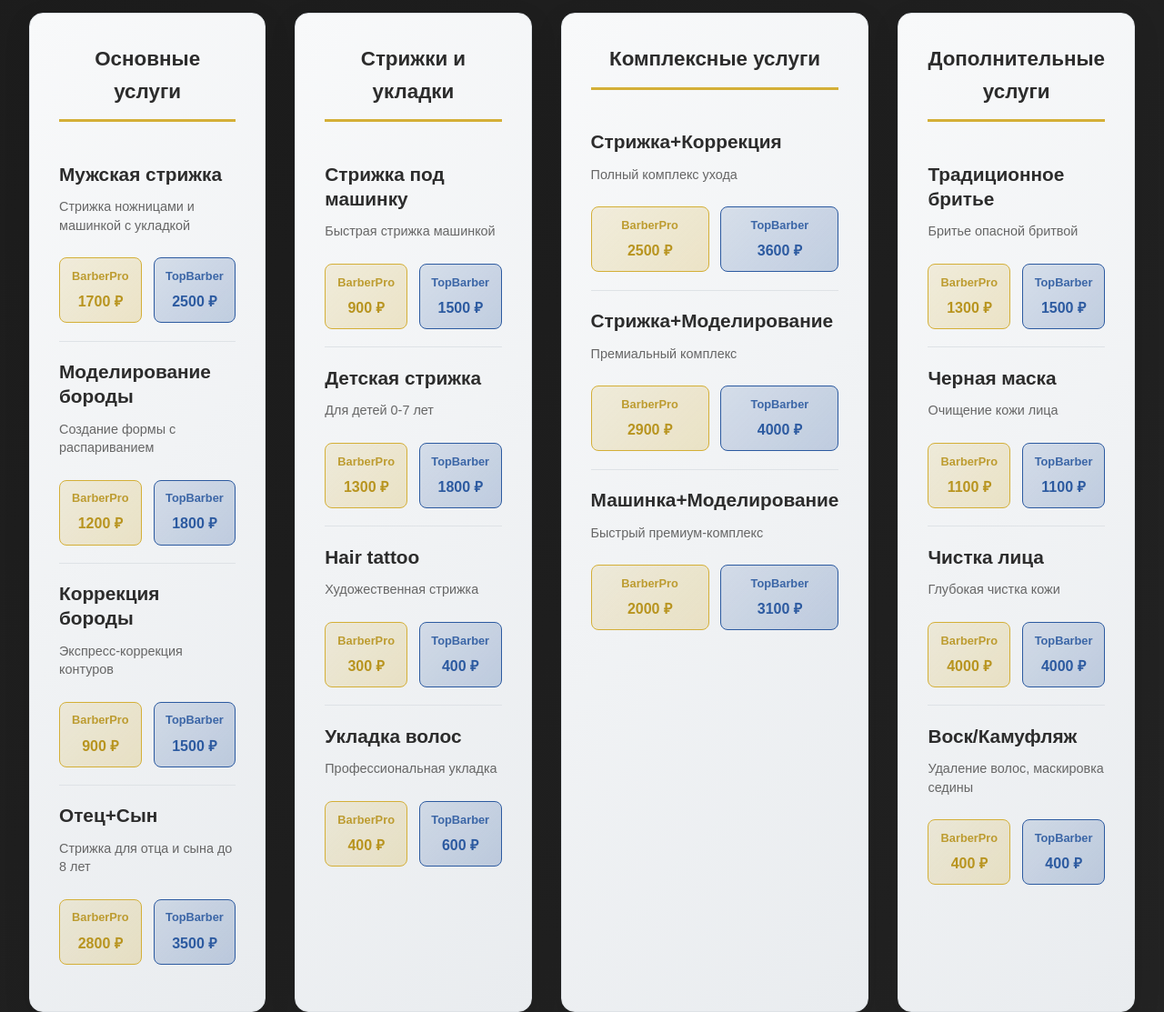
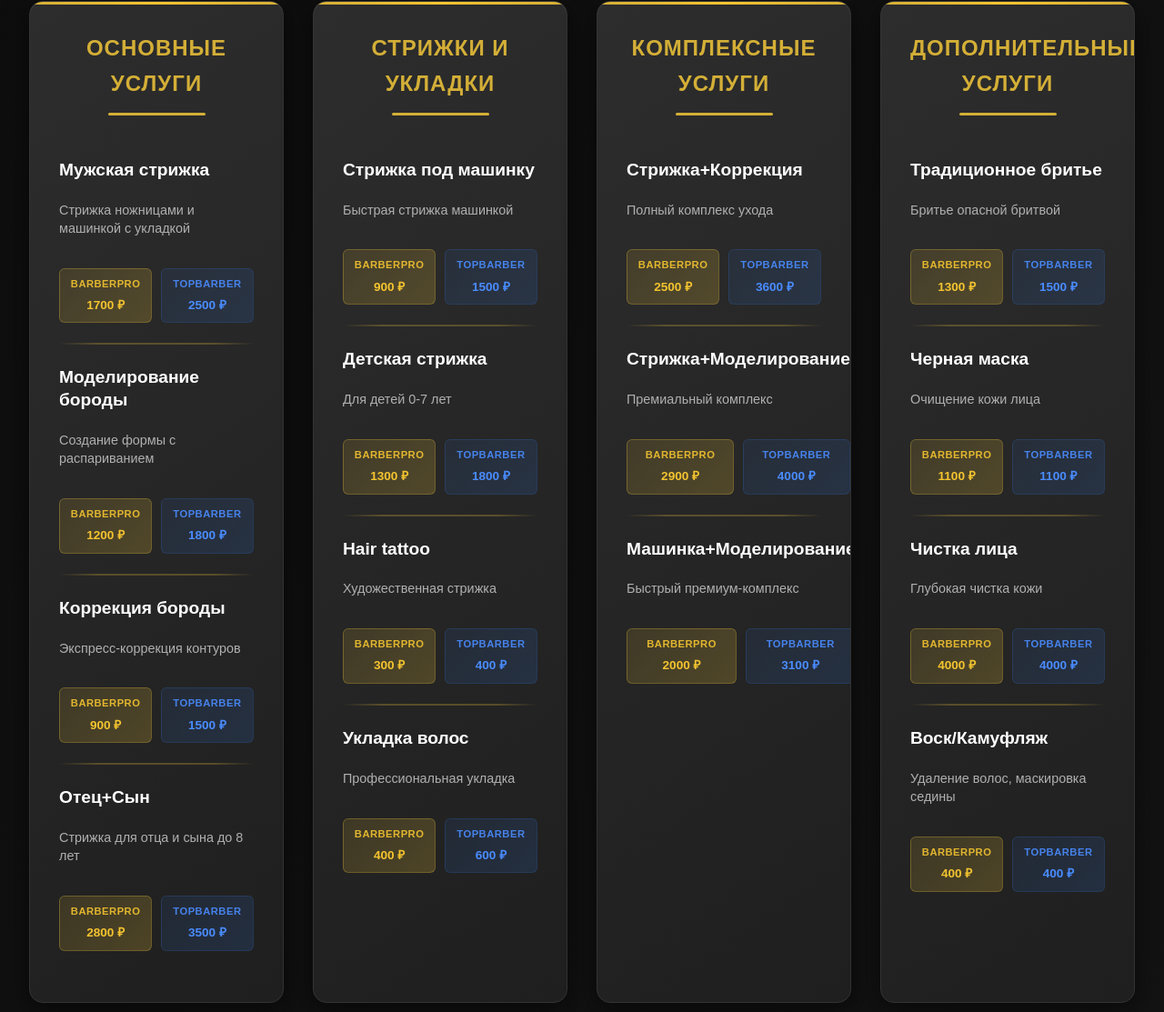
Before and after one commit to nikjobs7500-dev/barb-shop, a plain HTML site: page index.html in a window 1280 px wide. Shown: the part 795-1908 px from the top of the page at 91% size. Drawn offline with Linux system fonts and the light colour scheme.

Commit message:
index.html

```diff
--- a/index.html
+++ b/index.html
@@ -1,6 +1,4 @@
 <!DOCTYPE html>
-<html lang="ru">
-<head><!DOCTYPE html>
 <html lang="ru">
 <head>
     <meta charset="UTF-8">
@@ -16,8 +14,8 @@
         body {
             font-family: 'Arial', sans-serif;
             line-height: 1.6;
-            background: linear-gradient(135deg, #1a1a1a 0%, #2d2d2d 100%);
-            color: #333;
+            background: linear-gradient(135deg, #0c0c0c 0%, #1a1a1a 100%);
+            color: #e0e0e0;
         }
 
         /* Header */
@@ -123,14 +121,14 @@
         .section-title {
             text-align: center;
             color: #d4af37;
-            font-size: 3rem;
+            font-size: 2.5rem;
             margin-bottom: 3rem;
             text-transform: uppercase;
-            letter-spacing: 3px;
+            letter-spacing: 2px;
             font-weight: 700;
         }
 
-        /* Services - Unified Design for Desktop and Mobile */
+        /* Services - Новый дизайн */
         .services-grid {
             display: grid;
             grid-template-columns: repeat(4, 1fr);
@@ -139,111 +137,189 @@
         }
 
         .service-category {
-            background: linear-gradient(135deg, #f8f9fa 0%, #e9ecef 100%);
+            background: linear-gradient(145deg, #2d2d2d, #1f1f1f);
             border-radius: 15px;
             padding: 2rem;
-            box-shadow: 0 10px 30px rgba(0,0,0,0.1);
-            transition: transform 0.3s ease;
-            border: 1px solid #dee2e6;
+            box-shadow:
+                0 10px 30px rgba(0,0,0,0.5),
+                inset 0 1px 0 rgba(255,255,255,0.1);
+            transition: all 0.3s ease;
+            border: 1px solid #333;
+            position: relative;
+            overflow: hidden;
+        }
+
+        .service-category::before {
+            content: '';
+            position: absolute;
+            top: 0;
+            left: 0;
+            right: 0;
+            height: 3px;
+            background: linear-gradient(90deg, #d4af37, #f4c430, #d4af37);
         }
 
         .service-category:hover {
             transform: translateY(-5px);
+            box-shadow:
+                0 15px 35px rgba(0,0,0,0.6),
+                0 0 0 1px rgba(212, 175, 55, 0.2);
         }
 
         .category-title {
-            color: #2c2c2c;
-            font-size: 1.4rem;
+            color: #d4af37;
+            font-size: 1.5rem;
             margin-bottom: 1.5rem;
             text-align: center;
-            border-bottom: 3px solid #d4af37;
-            padding-bottom: 0.8rem;
             font-weight: 700;
+            text-transform: uppercase;
+            letter-spacing: 1px;
+            position: relative;
+            padding-bottom: 1rem;
+        }
+
+        .category-title::after {
+            content: '';
+            position: absolute;
+            bottom: 0;
+            left: 25%;
+            right: 25%;
+            height: 3px;
+            background: #d4af37;
+            border-radius: 2px;
         }
 
         .service-item {
             display: grid;
             grid-template-columns: 1fr;
             gap: 0.8rem;
-            padding: 1.2rem 0;
-            border-bottom: 1px solid #dee2e6;
+            padding: 1.5rem 0;
+            position: relative;
         }
 
-        .service-item:last-child {
-            border-bottom: none;
+        .service-item::after {
+            content: '';
+            position: absolute;
+            bottom: 0;
+            left: 0;
+            right: 0;
+            height: 2px;
+            background: linear-gradient(90deg,
+                transparent 0%,
+                #d4af37 20%,
+                #d4af37 80%,
+                transparent 100%);
+            opacity: 0.3;
+        }
+
+        .service-item:last-child::after {
+            display: none;
         }
 
         .service-name {
             font-weight: bold;
-            color: #2c2c2c;
-            font-size: 1.3rem;
+            color: #ffffff;
+            font-size: 1.2rem;
             line-height: 1.3;
+            margin-bottom: 0.5rem;
         }
 
         .service-description {
-            color: #666;
+            color: #b0b0b0;
             font-size: 0.9rem;
             line-height: 1.4;
+            margin-bottom: 0.8rem;
         }
 
         .prices {
             display: grid;
             grid-template-columns: 1fr 1fr;
-            gap: 0.8rem;
-            margin-top: 0.8rem;
+            gap: 0.6rem;
+            margin-top: 0.5rem;
         }
 
         .price-item {
             text-align: center;
-            padding: 0.6rem;
-            border-radius: 8px;
+            padding: 0.5rem 0.3rem;
+            border-radius: 6px;
             font-weight: bold;
-            font-size: 1rem;
+            position: relative;
+            overflow: hidden;
+            transition: all 0.3s ease;
+            min-width: 0;
+        }
+
+        .price-item:hover {
+            transform: scale(1.03);
         }
 
         .price-barberpro {
             background: linear-gradient(135deg, rgba(212, 175, 55, 0.15), rgba(212, 175, 55, 0.25));
-            color: #b8941f;
-            border: 1px solid #d4af37;
+            color: #f4c430;
+            border: 1px solid rgba(212, 175, 55, 0.3);
         }
 
         .price-topbarber {
             background: linear-gradient(135deg, rgba(44, 90, 160, 0.15), rgba(44, 90, 160, 0.25));
-            color: #2c5aa0;
-            border: 1px solid #2c5aa0;
+            color: #4a8cff;
+            border: 1px solid rgba(44, 90, 160, 0.3);
         }
 
         .price-label {
-            font-size: 0.8rem;
+            font-size: 0.7rem;
             opacity: 0.9;
-            margin-bottom: 0.3rem;
+            margin-bottom: 0.2rem;
             font-weight: 600;
+            text-transform: uppercase;
+            letter-spacing: 0.5px;
         }
 
-        /* Specialists */
+        .price-amount {
+            font-size: 0.85rem;
+            font-weight: 700;
+        }
+
+        /* Specialists - Новый дизайн в том же стиле */
         .specialists-grid {
             display: grid;
-            grid-template-columns: repeat(auto-fit, minmax(320px, 1fr));
+            grid-template-columns: repeat(3, 1fr);
             gap: 2rem;
             margin-top: 2rem;
         }
 
         .specialist-card {
-            background: linear-gradient(135deg, #f8f9fa 0%, #e9ecef 100%);
+            background: linear-gradient(145deg, #2d2d2d, #1f1f1f);
+            border-radius: 15px;
             padding: 2.5rem;
-            border-radius: 15px;
-            box-shadow: 0 10px 30px rgba(0,0,0,0.1);
+            box-shadow:
+                0 10px 30px rgba(0,0,0,0.5),
+                inset 0 1px 0 rgba(255,255,255,0.1);
+            transition: all 0.3s ease;
+            border: 1px solid #333;
+            position: relative;
+            overflow: hidden;
             text-align: center;
-            transition: transform 0.3s ease;
-            border: 1px solid #dee2e6;
+        }
+
+        .specialist-card::before {
+            content: '';
+            position: absolute;
+            top: 0;
+            left: 0;
+            right: 0;
+            height: 3px;
+            background: linear-gradient(90deg, #d4af37, #f4c430, #d4af37);
         }
 
         .specialist-card:hover {
             transform: translateY(-5px);
+            box-shadow:
+                0 15px 35px rgba(0,0,0,0.6),
+                0 0 0 1px rgba(212, 175, 55, 0.2);
         }
 
         .specialist-name {
-            color: #2c2c2c;
+            color: #ffffff;
             font-size: 1.6rem;
             margin-bottom: 0.5rem;
             font-weight: bold;
@@ -254,10 +330,22 @@
             font-weight: 600;
             margin-bottom: 1.5rem;
             font-size: 1.2rem;
+            position: relative;
+            padding-bottom: 1rem;
+        }
+
+        .specialist-role::after {
+            content: '';
+            position: absolute;
+            bottom: 0;
+            left: 30%;
+            right: 30%;
+            height: 2px;
+            background: #d4af37;
         }
 
         .specialist-description {
-            color: #666;
+            color: #b0b0b0;
             line-height: 1.7;
             text-align: left;
             font-size: 1rem;
@@ -293,6 +381,7 @@
             padding-left: 2.5rem;
             position: relative;
             font-size: 1.1rem;
+            color: #e0e0e0;
         }
 
         .features li:before {
@@ -309,7 +398,7 @@
             padding: 2rem;
             background: linear-gradient(135deg, rgba(212, 175, 55, 0.1), rgba(212, 175, 55, 0.05));
             border-radius: 15px;
-            border: 2px solid rgba(212, 175, 55, 0.3);
+            border: 1px solid rgba(212, 175, 55, 0.3);
         }
 
         .promo-section h4 {
@@ -323,11 +412,11 @@
             display: grid;
             grid-template-columns: 1fr 1fr;
             gap: 4rem;
-            background: linear-gradient(135deg, #f8f9fa 0%, #e9ecef 100%);
+            background: linear-gradient(145deg, #2d2d2d, #1f1f1f);
             padding: 3rem;
-            border-radius: 20px;
-            box-shadow: 0 15px 40px rgba(0,0,0,0.1);
-            border: 1px solid #dee2e6;
+            border-radius: 15px;
+            box-shadow: 0 10px 30px rgba(0,0,0,0.5);
+            border: 1px solid #333;
         }
 
         .contact-info h3 {
@@ -440,23 +529,18 @@
             .services-grid {
                 grid-template-columns: repeat(2, 1fr);
             }
+
+            .specialists-grid {
+                grid-template-columns: repeat(2, 1fr);
+            }
         }
 
         @media (max-width: 768px) {
-            .hero h1 {
-                font-size: 3rem;
-                letter-spacing: 3px;
+            .services-grid {
+                grid-template-columns: 1fr;
             }
 
-            .hero p {
-                font-size: 1.2rem;
-            }
-
-            .section-title {
-                font-size: 2.2rem;
-            }
-
-            .services-grid {
+            .specialists-grid {
                 grid-template-columns: 1fr;
             }
 
@@ -471,8 +555,21 @@
                 text-align: center;
             }
 
+            .hero h1 {
+                font-size: 3rem;
+                letter-spacing: 3px;
+            }
+
+            .hero p {
+                font-size: 1.2rem;
+            }
+
             .container {
                 padding: 2rem 1rem;
+            }
+
+            .section-title {
+                font-size: 2rem;
             }
 
             .hero {
@@ -490,7 +587,15 @@
             }
 
             .service-name {
-                font-size: 1.2rem;
+                font-size: 1.1rem;
+            }
+
+            .specialist-card {
+                padding: 2rem;
+            }
+
+            .contact-grid {
+                padding: 2rem;
             }
         }
     </style>
@@ -528,11 +633,11 @@
                     <div class="prices">
                         <div class="price-item price-barberpro">
                             <div class="price-label">BarberPro</div>
-                            1700 ₽
+                            <div class="price-amount">1700 ₽</div>
                         </div>
                         <div class="price-item price-topbarber">
                             <div class="price-label">TopBarber</div>
-                            2500 ₽
+                            <div class="price-amount">2500 ₽</div>
                         </div>
                     </div>
                 </div>
@@ -543,11 +648,11 @@
                     <div class="prices">
                         <div class="price-item price-barberpro">
                             <div class="price-label">BarberPro</div>
-                            1200 ₽
+                            <div class="price-amount">1200 ₽</div>
                         </div>
                         <div class="price-item price-topbarber">
                             <div class="price-label">TopBarber</div>
-                            1800 ₽
+                            <div class="price-amount">1800 ₽</div>
                         </div>
                     </div>
                 </div>
@@ -558,11 +663,11 @@
                     <div class="prices">
                         <div class="price-item price-barberpro">
                             <div class="price-label">BarberPro</div>
-                            900 ₽
+                            <div class="price-amount">900 ₽</div>
                         </div>
                         <div class="price-item price-topbarber">
                             <div class="price-label">TopBarber</div>
-                            1500 ₽
+                            <div class="price-amount">1500 ₽</div>
                         </div>
                     </div>
                 </div>
@@ -573,11 +678,11 @@
                     <div class="prices">
                         <div class="price-item price-barberpro">
                             <div class="price-label">BarberPro</div>
-                            2800 ₽
+                            <div class="price-amount">2800 ₽</div>
                         </div>
                         <div class="price-item price-topbarber">
                             <div class="price-label">TopBarber</div>
-                            3500 ₽
+                            <div class="price-amount">3500 ₽</div>
                         </div>
                     </div>
                 </div>
@@ -592,11 +697,11 @@
                     <div class="prices">
                         <div class="price-item price-barberpro">
                             <div class="price-label">BarberPro</div>
-                            900 ₽
+                            <div class="price-amount">900 ₽</div>
                         </div>
                         <div class="price-item price-topbarber">
                             <div class="price-label">TopBarber</div>
-                            1500 ₽
+                            <div class="price-amount">1500 ₽</div>
                         </div>
                     </div>
                 </div>
@@ -607,11 +712,11 @@
                     <div class="prices">
                         <div class="price-item price-barberpro">
                             <div class="price-label">BarberPro</div>
-                            1300 ₽
+                            <div class="price-amount">1300 ₽</div>
                         </div>
                         <div class="price-item price-topbarber">
                             <div class="price-label">TopBarber</div>
-                            1800 ₽
+                            <div class="price-amount">1800 ₽</div>
                         </div>
                     </div>
                 </div>
@@ -622,11 +727,11 @@
                     <div class="prices">
                         <div class="price-item price-barberpro">
                             <div class="price-label">BarberPro</div>
-                            300 ₽
+                            <div class="price-amount">300 ₽</div>
                         </div>
                         <div class="price-item price-topbarber">
                             <div class="price-label">TopBarber</div>
-                            400 ₽
+                            <div class="price-amount">400 ₽</div>
                         </div>
                     </div>
                 </div>
@@ -637,11 +742,11 @@
                     <div class="prices">
                         <div class="price-item price-barberpro">
                             <div class="price-label">BarberPro</div>
-                            400 ₽
+                            <div class="price-amount">400 ₽</div>
                         </div>
                         <div class="price-item price-topbarber">
                             <div class="price-label">TopBarber</div>
-                            600 ₽
+                            <div class="price-amount">600 ₽</div>
                         </div>
                     </div>
                 </div>
@@ -656,11 +761,11 @@
                     <div class="prices">
                         <div class="price-item price-barberpro">
                             <div class="price-label">BarberPro</div>
-                            2500 ₽
+                            <div class="price-amount">2500 ₽</div>
                         </div>
                         <div class="price-item price-topbarber">
                             <div class="price-label">TopBarber</div>
-                            3600 ₽
+                            <div class="price-amount">3600 ₽</div>
                         </div>
                     </div>
                 </div>
@@ -671,11 +776,11 @@
                     <div class="prices">
                         <div class="price-item price-barberpro">
                             <div class="price-label">BarberPro</div>
-                            2900 ₽
+                            <div class="price-amount">2900 ₽</div>
                         </div>
                         <div class="price-item price-topbarber">
                             <div class="price-label">TopBarber</div>
-                            4000 ₽
+                            <div class="price-amount">4000 ₽</div>
                         </div>
                     </div>
                 </div>
@@ -686,11 +791,11 @@
                     <div class="prices">
                         <div class="price-item price-barberpro">
                             <div class="price-label">BarberPro</div>
-                            2000 ₽
+                            <div class="price-amount">2000 ₽</div>
                         </div>
                         <div class="price-item price-topbarber">
                             <div class="price-label">TopBarber</div>
-                            3100 ₽
+                            <div class="price-amount">3100 ₽</div>
                         </div>
                     </div>
                 </div>
@@ -705,11 +810,11 @@
                     <div class="prices">
                         <div class="price-item price-barberpro">
                             <div class="price-label">BarberPro</div>
-                            1300 ₽
+                            <div class="price-amount">1300 ₽</div>
                         </div>
                         <div class="price-item price-topbarber">
                             <div class="price-label">TopBarber</div>
-                            1500 ₽
+                            <div class="price-amount">1500 ₽</div>
                         </div>
                     </div>
                 </div>
@@ -720,11 +825,11 @@
                     <div class="prices">
                         <div class="price-item price-barberpro">
                             <div class="price-label">BarberPro</div>
-                            1100 ₽
+                            <div class="price-amount">1100 ₽</div>
                         </div>
                         <div class="price-item price-topbarber">
                             <div class="price-label">TopBarber</div>
-                            1100 ₽
+                            <div class="price-amount">1100 ₽</div>
                         </div>
                     </div>
                 </div>
@@ -735,11 +840,11 @@
                     <div class="prices">
                         <div class="price-item price-barberpro">
                             <div class="price-label">BarberPro</div>
-                            4000 ₽
+                            <div class="price-amount">4000 ₽</div>
                         </div>
                         <div class="price-item price-topbarber">
                             <div class="price-label">TopBarber</div>
-                            4000 ₽
+                            <div class="price-amount">4000 ₽</div>
                         </div>
                     </div>
                 </div>
@@ -750,11 +855,11 @@
                     <div class="prices">
                         <div class="price-item price-barberpro">
                             <div class="price-label">BarberPro</div>
-                            400 ₽
+                            <div class="price-amount">400 ₽</div>
                         </div>
                         <div class="price-item price-topbarber">
                             <div class="price-label">TopBarber</div>
-                            400 ₽
+                            <div class="price-amount">400 ₽</div>
                         </div>
                     </div>
                 </div>
@@ -851,7 +956,7 @@
                     <div>
                         <strong>АДРЕС:</strong><br>
                         Малая Юшуньская ул., 3, Москва
-                    </div>
+                      </div>
                 </div>
 
                 <div class="contact-item">
@@ -883,7 +988,7 @@
 
                 <div style="background: #f5f5f5; padding: 2.5rem; border-radius: 15px; margin-top: 1.5rem; text-align: center;">
                     <h4 style="color: #d4af37; margin-bottom: 1.2rem; font-size: 1.4rem;">🗺️ Мы на картах</h4>
-                    <p style="margin-bottom: 1.5rem; font-size: 1.1rem;">Нажмите на кнопку ниже чтобы открыть наше местоположение</p>
+                    <p style="margin-bottom: 1.5rem; font-size: 1.1rem; color: black;">Нажмите на кнопку ниже чтобы открыть наше местоположение</p>
                     <a href="https://yandex.ru/maps/org/maestro/3830236617/?ll=37.596554%2C55.654246&mode=search&sctx=ZAAAAAgBEAAaKAoSCW1YU1kU0EJAEWFVvfxOx0tAEhIJzefc7Xpptj8RyeNp%2BYGrnD8iBgABAgMEBSgKOABA7q0HSAFqAnJ1nQHNzMw9oAEAqAEAvQF%2FUEVEggIO0LzQsNGN0YHRgtGA0L6KAgCSAgCaAgxkZXNrdG9%2B-LW1hcHM%3D&sll=37.596554%2C55.654246&sspn=0.055320%2C0.021981&text=%D0%BC%D0%B0%D1%8D%D1%81%D1%82%D1%80%D0%BE&z=14.93" class="cta-button" target="_blank" style="display: inline-block;">📍 Открыть на карте</a>
                 </div>
             </div>
```
